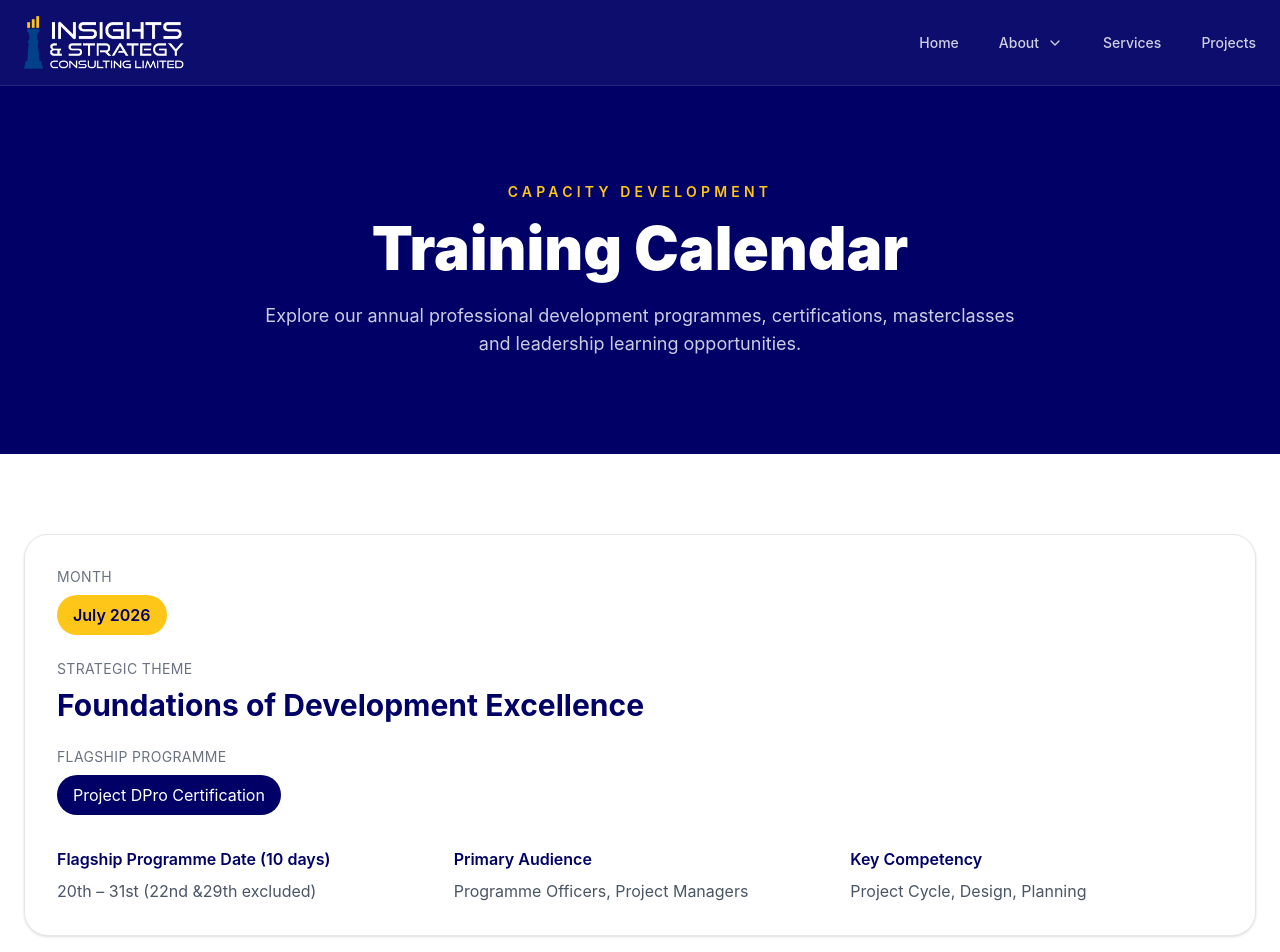
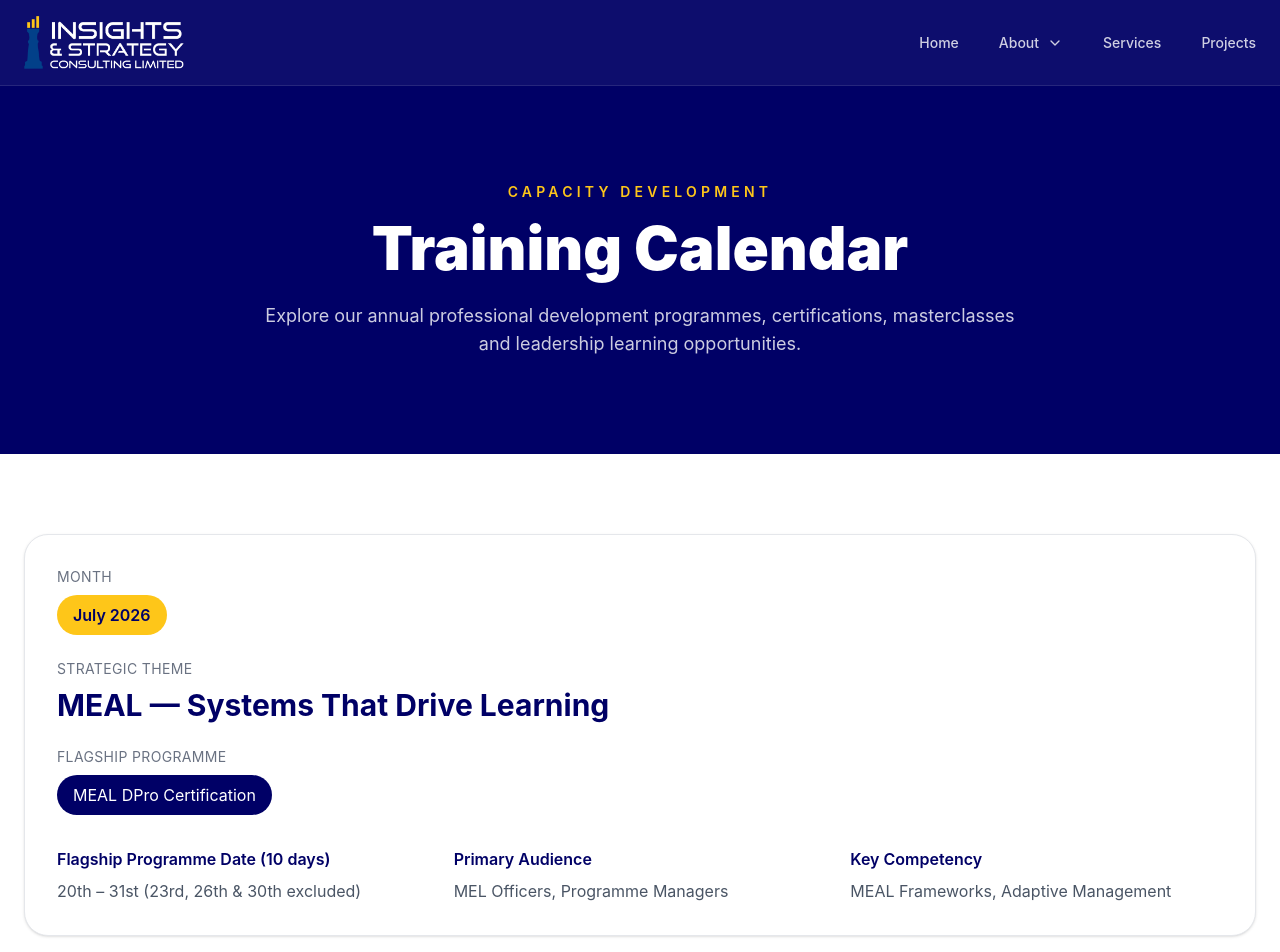
Before and after one commit to insightsandstrategy/iscl-website, a Next.js app: page /training-calendar in a window 1280 px wide. Shown: the top 952 px of the page. Built offline with nearby package versions, Linux system fonts and the light colour scheme.

Commit message:
training calender july

```diff
--- a/app/training-calendar/page.tsx
+++ b/app/training-calendar/page.tsx
@@ -4,11 +4,11 @@ export default function TrainingCalendarPage() {
   const programmes = [
     {
       month: "July 2026",
-      theme: "Foundations of Development Excellence",
-      programme: "Project DPro Certification",
-      dates: "20th – 31st (22nd &29th excluded)",
-      audience: "Programme Officers, Project Managers",
-      competency: "Project Cycle, Design, Planning",
+      theme: "MEAL — Systems That Drive Learning",
+      programme: "MEAL DPro Certification",
+      dates: "20th – 31st (23rd, 26th & 30th excluded)",
+      audience: "MEL Officers, Programme Managers",
+      competency: "MEAL Frameworks, Adaptive Management",
     },
     {
       month: "August 2026",
```
